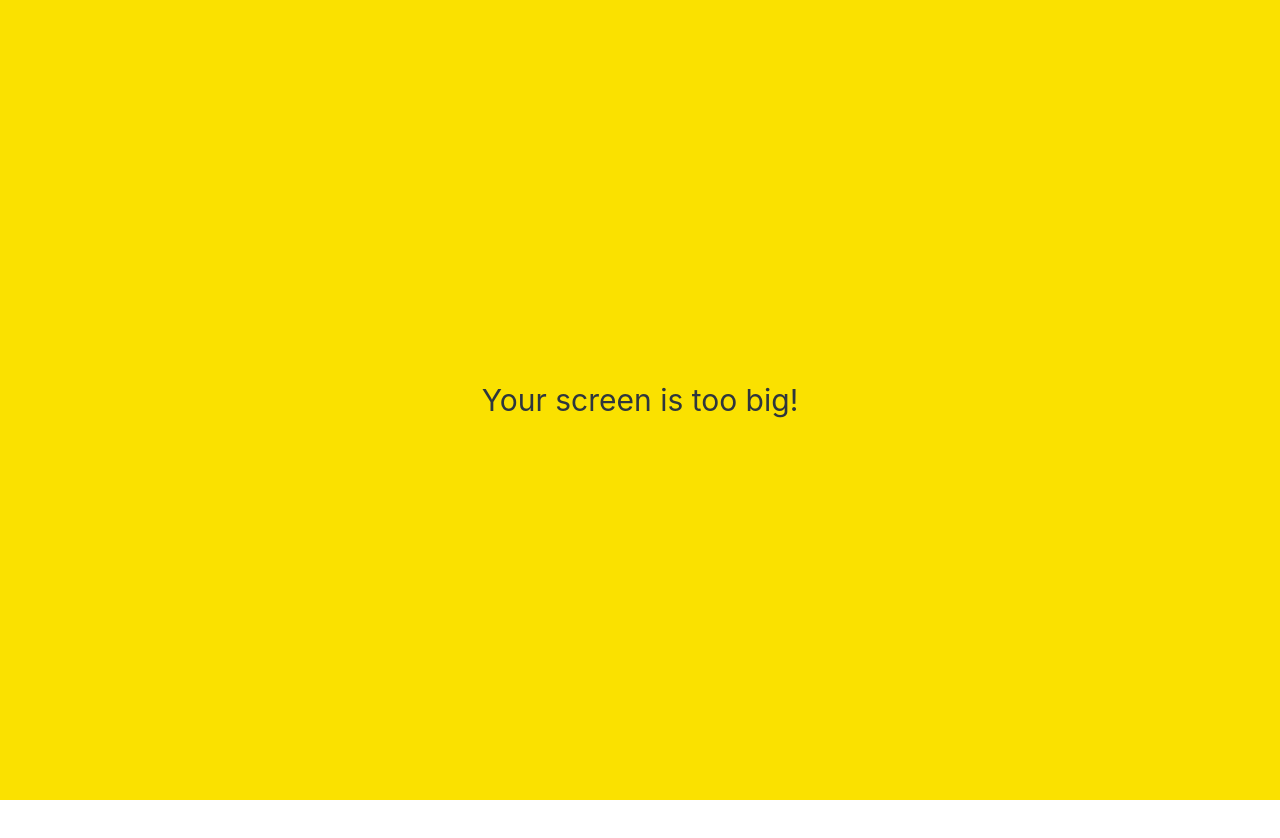
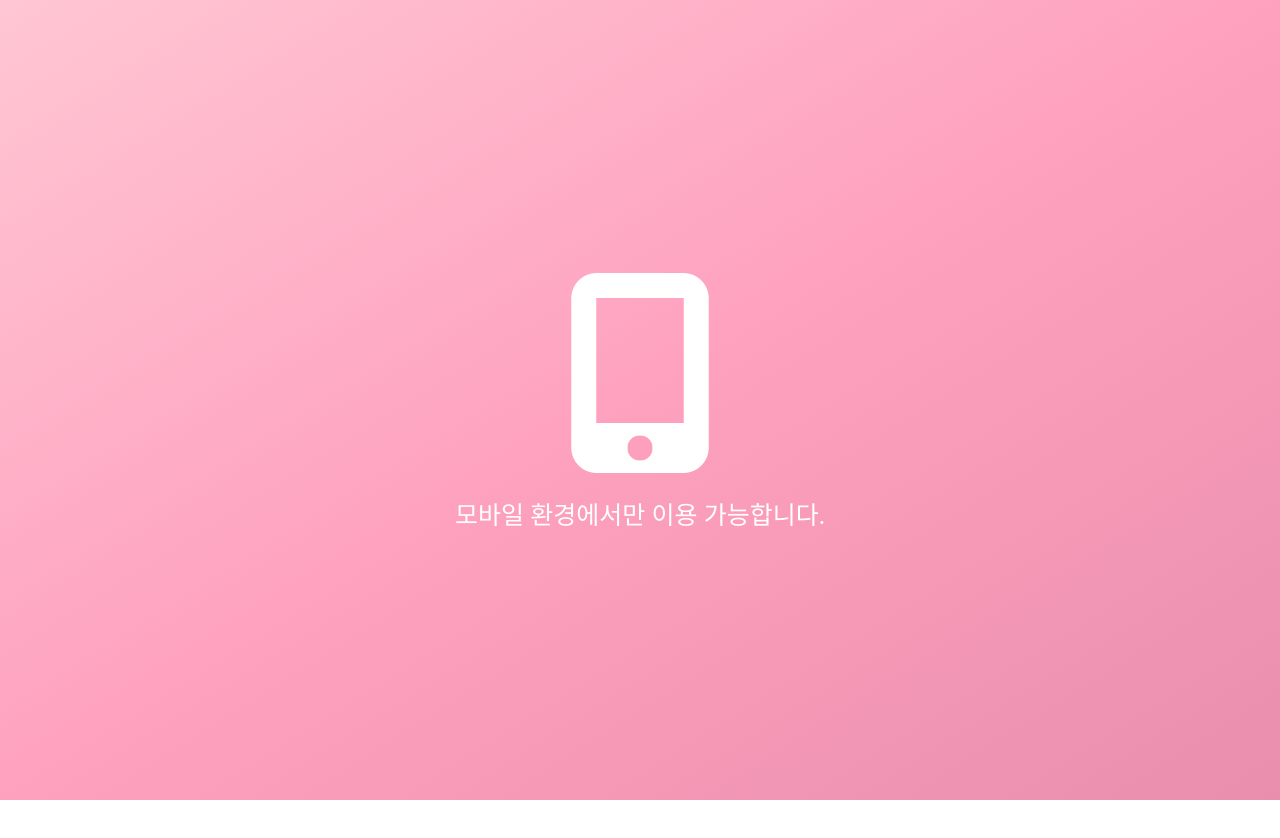
Before and after one commit to Junseok3608/escape_talk, a plain HTML site: page index.html in a window 1280 px wide. Shown: the top 838 px of the page. Drawn offline with Linux system fonts and the light colour scheme; a web font is replaced by a local one.

Commit message:
EDIT: style change no-mobile

```diff
--- a/css/components/no-mobile.css
+++ b/css/components/no-mobile.css
@@ -3,12 +3,18 @@
   z-index: 99;
   height: 100vh;
   width: 100vw;
-  background-color: var(--yellow);
+  background-image: var(--back-img);
   display: flex;
   top: 0;
   justify-content: center;
   align-items: center;
-  font-size: 30px;
+  font-size: 200px;
+  color: white;
+  flex-direction: column;
+}
+#no-mobile span {
+  margin-top: 30px;
+  font-size: 25px;
 }
 
 @media screen and (max-width: 645px) {
--- a/css/styles.css
+++ b/css/styles.css
@@ -1,28 +1,31 @@
 /* font가 생기면 추가할 것 */
 
-@import 'reset.css';
-@import 'variables.css';
+@import "reset.css";
+@import "variables.css";
 /* Components */
-@import 'components/status-bar.css';
-@import 'components/screen-header.css';
-@import 'components/nav-bar.css';
-@import 'components/user-component.css';
-@import 'components/badge.css';
-@import 'components/icon-row.css';
-@import 'components/alt-screen-header.css';
-@import 'components/no-mobile.css';
+@import "components/status-bar.css";
+@import "components/screen-header.css";
+@import "components/nav-bar.css";
+@import "components/user-component.css";
+@import "components/badge.css";
+@import "components/icon-row.css";
+@import "components/alt-screen-header.css";
+@import "components/no-mobile.css";
 /* Screens */
-@import 'screens/login.css';
-@import 'screens/firends.css';
-@import 'screens/find.css';
-@import 'screens/more.css';
-@import 'screens/settings.css';
-@import 'screens/chat.css';
-
+@import "screens/login.css";
+@import "screens/firends.css";
+@import "screens/find.css";
+@import "screens/more.css";
+@import "screens/settings.css";
+@import "screens/chat.css";
+@font-face {
+  font-family: "nanum";
+  src: url(font/NanumPenScript-Regular.ttf);
+}
 body {
   color: #2e363e;
-  font-family: -apple-system, BlinkMacSystemFont, 'Segoe UI', Roboto, Oxygen, Ubuntu, Cantarell, 'Open Sans', 'Helvetica Neue', sans-serif;
   height: 200vh;
+  font-family: "nanum";
 }
 
 .main-screen {
--- a/css/variables.css
+++ b/css/variables.css
@@ -3,4 +3,9 @@
   --horizontal-space: 25px;
   --main-border: 1px solid rgba(0, 0, 0, 0.2);
   --font-color: rgba(0, 0, 0, 0.4);
+  --main1: #3a4f7a;
+  --main2: #ffc6d3;
+  --main3: #fea1bf;
+  --main4: #e98ead;
+  --back-img: linear-gradient(to bottom right, #ffc6d3, #fea1bf, #e98ead);
 }
--- a/index.html
+++ b/index.html
@@ -36,7 +36,8 @@
     </form>
 
     <div id="no-mobile">
-      <span>Your screen is too big!</span>
+      <i class="fas fa-mobile-alt"></i>
+      <span>모바일 환경에서만 이용 가능합니다.</span>
     </div>
     <script src="https://kit.fontawesome.com/a7262b8897.js" crossorigin="anonymous"></script>
   </body>
```
Also changed, not shown: chat.html (+2 -1 lines), chats.html (+2 -1 lines), find.html (+2 -1 lines), friends.html (+2 -1 lines), more.html (+2 -1 lines), setting.html (+2 -1 lines), 2 other files.
